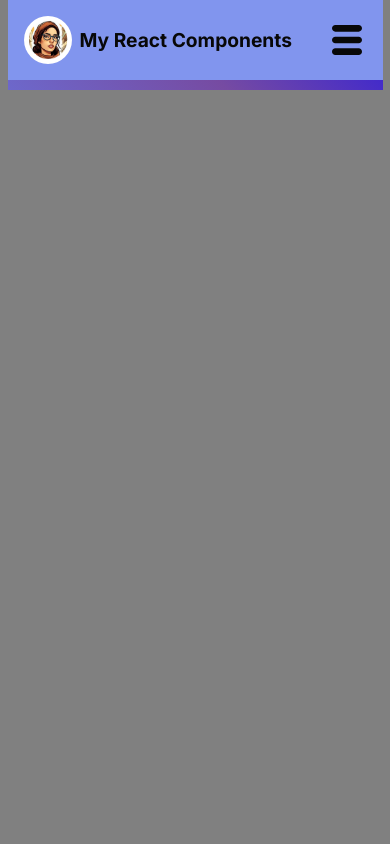
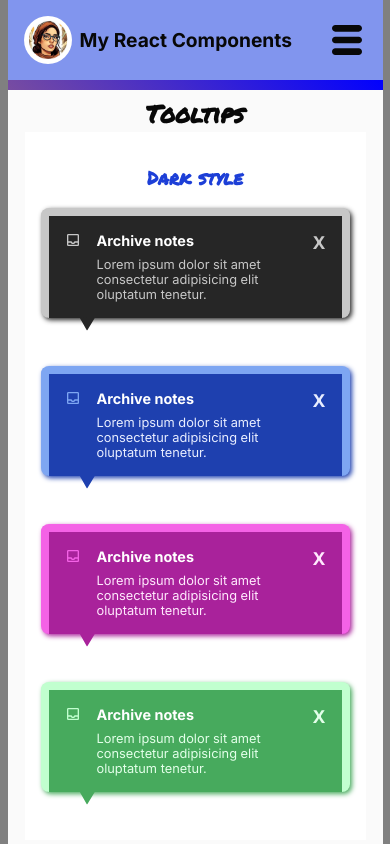
Before and after one commit to RosaBen/react-components-scrimba, a React (Vite) app: page /tooltips in a window 390 px wide. Before the commit this address had no page. Shown: the top 844 px of the page. Built offline with nearby package versions, Linux system fonts and the light colour scheme.

Commit message:
responsives tooltips done

```diff
--- a/src/App.jsx
+++ b/src/App.jsx
@@ -11,6 +11,7 @@ import Badges from "./pages/Badges";
 import Banners from "./pages/Banners";
 import Cards from "./pages/Cards";
 import Testimonials from "./pages/Testimonials";
+import Tooltip from "./pages/Tooltip";
 import Toasts from "./pages/Toasts";
 
 // styles
@@ -19,6 +20,7 @@ import "./assets/styles/badges.css";
 import "./assets/styles/banners.css";
 import "./assets/styles/cards-toasts.css";
 import "./assets/styles/testimonials.css";
+import "./assets/styles/tooltip.css";
 import "./assets/styles/responsive.css";
 
 // scripts
@@ -41,6 +43,7 @@ function App() {
             <Route path="/banners" element={<Banners />} />
             <Route path="/cards" element={<Cards />} />
             <Route path="/testimonials" element={<Testimonials />} />
+            <Route path="/tooltips" element={<Tooltip />} />
             <Route path="/toasts" element={<Toasts />} />
           </Routes>
         </div>
--- a/src/assets/scripts/data.js
+++ b/src/assets/scripts/data.js
@@ -2,13 +2,7 @@ import success from "../images/success.svg";
 import warning from "../images/warning.svg";
 import error from "../images/error.svg";
 import neutral from "../images/neutral.svg";
-import cloudUpload from "../images/cloudUpload.svg";
-import profil from "../images/profil.png";
-import polygon from "../images/polygon.svg";
-import closeBtn from "../images/close.svg";
-import inbox from "../images/inbox.svg";
-import workcation from "../images/workcation.svg";
-import blockquote from "../images/blockquote.svg";
+
 
 export const colorBadges = [
   {
@@ -100,87 +94,61 @@ export const colorBannersToasts = [
 
 export const colorToolTips = [
   {
+    class: "dark",
     bg: "#262626",
     title: "#FFFFFF",
-    desc: "#C7C7C7"
+    desc: "#C7C7C7",
+    icon: "#C7C7C7"
   },
   {
+    class: "dark",
     bg: "#1E40AF",
     title: "#FFFFFF",
-    desc: "#E8EDFF"
+    desc: "#E8EDFF",
+    icon: "#7EA6F2"
   },
   {
+    class: "dark",
     bg: "#A9229B",
     title: "#FFFFFF",
-    desc: "#FFE9FD"
+    desc: "#FFE9FD",
+    icon: "#F462E6"
   },
   {
+    class: "dark",
     bg: "#47AA5D",
     title: "#FFFFFF",
-    desc: "#E3FFE9"
+    desc: "#E3FFE9",
+    icon: "#C1FFCF"
   },
   {
+    class: "light",
     bg: "#FFFFFF",
     title: "#111827",
-    desc: "#6B7280"
+    desc: "#6B7280",
+    icon: "#6B7280"
   },
   {
+    class: "light",
     bg: "#E0E7FF",
     title: "#1E40AF",
-    desc: "#1C51B9"
+    desc: "#1C51B9",
+    icon: "#1C51B9"
   },
   {
+    class: "light",
     bg: "#FFF3FC",
     title: "#A9229B",
-    desc: "#C7369E"
+    desc: "#C7369E",
+    icon: "#C7369E"
   },
   {
+    class: "light",
     bg: "#e7fff3",
     title: "#137A2A",
-    desc: "#3C8C4E"
+    desc: "#3C8C4E",
+    icon: "#41A557"
   },
 ];
 
 export const pages = ["badges", "banners", "cards", "testimonials", "tooltips", "toasts"];
-
-export const imagesComponents = [
-  {
-    component: "card",
-    img: [{
-      icon: cloudUpload,
-      alt: "cloud upload icon"
-    }]
-  },
-  {
-    component: "testimonial",
-    img: [{
-      icon: profil,
-      alt: "smiling woman"
-    },
-    {
-      icon: workcation,
-      alt: "a house next to palm tree"
-    },
-    {
-      icon: blockquote,
-      alt: "open blockquote"
-    }
-    ]
-  },
-  {
-    component: "tootip",
-    img: [{
-      icon: polygon,
-      alt: "downward arrow"
-    },
-    {
-      icon: closeBtn,
-      alt: "close btn"
-    },
-    {
-      icon: inbox,
-      alt: "email inbox icon"
-    }
-    ]
-  }
-];
--- a/src/assets/styles/main.css
+++ b/src/assets/styles/main.css
@@ -9,7 +9,8 @@ main.badges,
 main.banners,
 main.testimonials,
 main.cards,
-main.toasts {
+main.toasts,
+main.tooltips {
   display: grid;
   place-items: center;
   padding: 1rem 1rem 2rem;
--- a/src/assets/styles/responsive.css
+++ b/src/assets/styles/responsive.css
@@ -111,6 +111,20 @@
   .toasts h2 {
     grid-column: 1 / span 2;
   }
+
+  main.tooltips {
+    grid-template-columns: 1fr 1fr;
+  }
+
+  main.tooltips h2 {
+    grid-column: 1 / span 2;
+    margin-bottom: 1rem;
+  }
+
+  .tooltips .dark h3,
+  .tooltips .light h3 {
+    margin-top: 0.5rem;
+  }
 }
 
 @media screen and (min-width: 1200px) {
--- /dev/null
+++ b/src/assets/styles/tooltip.css
@@ -0,0 +1,67 @@
+.tooltips .dark,
+.tooltips .light {
+  display: grid;
+  grid-template-columns: 1fr;
+  place-items: center;
+  gap: 1rem;
+  margin-bottom: 2rem;
+}
+
+.tooltips .dark h3 {
+  margin-top: 1rem;
+}
+
+.tooltips .light {
+  background: #080808;
+  padding: 1rem;
+}
+
+.tooltips .dark {
+  background: white;
+  padding: 1rem;
+}
+
+.tooltip-item {
+  padding: 1rem;
+  display: flex;
+  align-items: flex-start;
+  justify-content: space-between;
+  gap: 1rem;
+  border-radius: 0.5rem;
+  border-style: solid;
+  border-width: 0.5rem;
+  border-bottom: none;
+  margin-bottom: 2rem;
+  position: relative;
+}
+
+.icon-inbox {
+  font-size: 1rem;
+}
+
+.tooltip-item .texts {
+  width: 200px;
+}
+
+.tooltip-item .texts h4 {
+  font-size: 0.9rem;
+  margin-bottom: 0.5rem;
+}
+
+.tooltip-item .texts p {
+  font-size: 0.8rem;
+}
+
+.tooltip-item button {
+  background: transparent;
+  font-weight: 700;
+  font-size: 1.1rem;
+  cursor: pointer;
+}
+
+.icon-tip {
+  position: absolute;
+  bottom: -0.7rem;
+  left: 2rem;
+  transform: rotate(60deg);
+}
--- /dev/null
+++ b/src/components/TooltipComp.jsx
@@ -0,0 +1,34 @@
+import { IoTriangle } from "react-icons/io5";
+import { MdOutlineInbox } from "react-icons/md";
+
+export default function TooltipComp({ tips }) {
+  return tips.map((item, index) => {
+    const styleBg = {
+      background: item.bg,
+      borderColor: item.icon,
+      boxShadow: `2px 2px 5px ${item.bg}`,
+    };
+    const styleTip = { color: item.bg };
+    const styleTitle = { color: item.title };
+    const styleDescr = { color: item.desc };
+    const styleInbox = { color: item.icon };
+    return (
+      <section
+        className={`tooltip-item`}
+        key={`${item.class}-${index}`}
+        style={styleBg}
+      >
+        <MdOutlineInbox style={styleInbox} className="icon-inbox" />
+        <section className="texts">
+          <h4 style={styleTitle}>Archive notes</h4>
+          <p style={styleDescr}>
+            Lorem ipsum dolor sit amet consectetur adipisicing elit oluptatum
+            tenetur.
+          </p>
+        </section>
+        <button style={styleDescr}>X</button>
+        <IoTriangle style={styleTip} className="icon-tip" />
+      </section>
+    );
+  });
+}
--- /dev/null
+++ b/src/pages/Tooltip.jsx
@@ -0,0 +1,21 @@
+import { colorToolTips } from "../assets/scripts/data";
+import TooltipComp from "../components/TooltipComp";
+
+export default function Tooltip() {
+  const darkTips = colorToolTips.filter((item) => item.class === "dark");
+  const lightTips = colorToolTips.filter((item) => item.class === "light");
+
+  return (
+    <main className="tooltips">
+      <h2>Tooltips</h2>
+      <section className="dark">
+        <h3>Dark style</h3>
+        <TooltipComp tips={darkTips} />
+      </section>
+      <section className="light">
+        <h3>Light style</h3>
+        <TooltipComp tips={lightTips} />
+      </section>
+    </main>
+  );
+}
```
Also changed, not shown: src/assets/images/inbox.svg (deleted), src/assets/images/polygon.svg (deleted).
